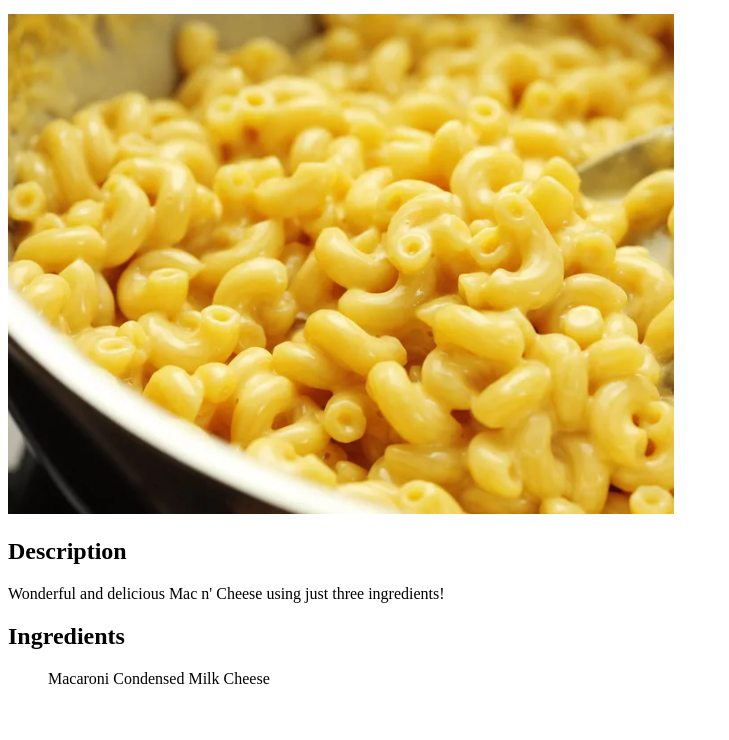
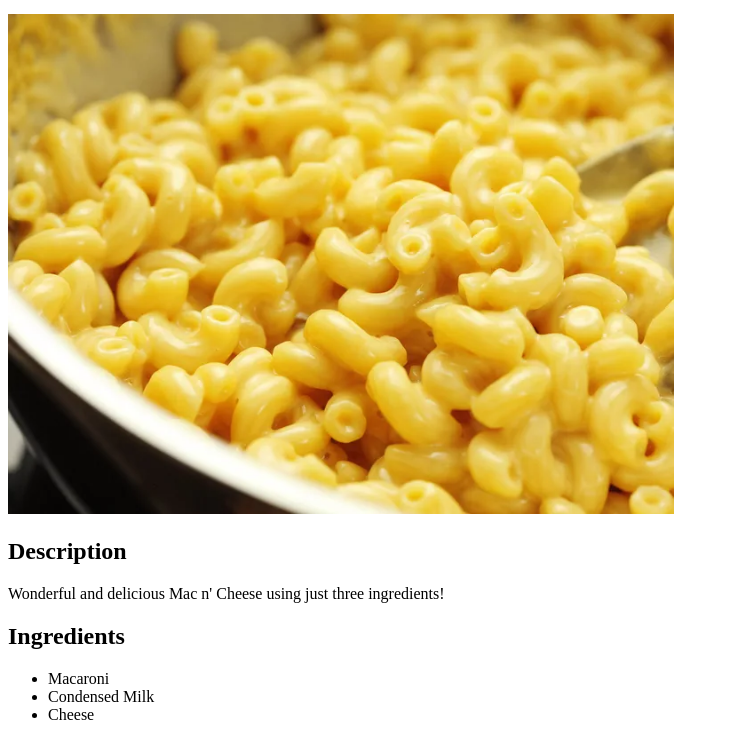
Before and after one commit to caprafalconeri/odin-recipes, a plain HTML site: page recipes/macncheese.html in a window 1280 px wide. Shown: the part 100-840 px from the top of the page, without its empty margins (0-729 px from the left). Before the commit the page ends 804 px from the top, so only its background shows below. Drawn offline with Linux system fonts and the light colour scheme.

Commit message:
Fix coding errors in index.html and macncheese.html

```diff
--- a/recipes/macncheese.html
+++ b/recipes/macncheese.html
@@ -15,9 +15,9 @@
     <p><h2>Ingredients</h2></p>
     <p>
         <ul>
-            <l>Macaroni</l>
-            <l>Condensed Milk</l>
-            <l>Cheese</l>
+            <li>Macaroni</li>
+            <li>Condensed Milk</li>
+            <li>Cheese</li>
         </ul>
     </p>
     <p></p>
```
Also changed, not shown: index.html (+1 -1 lines).
